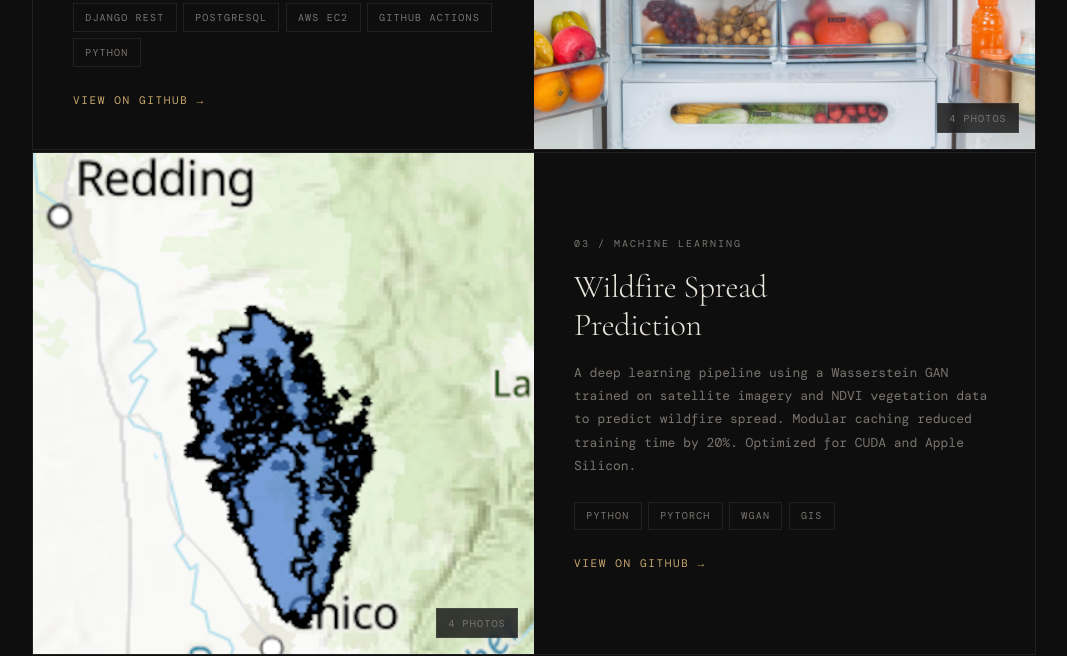
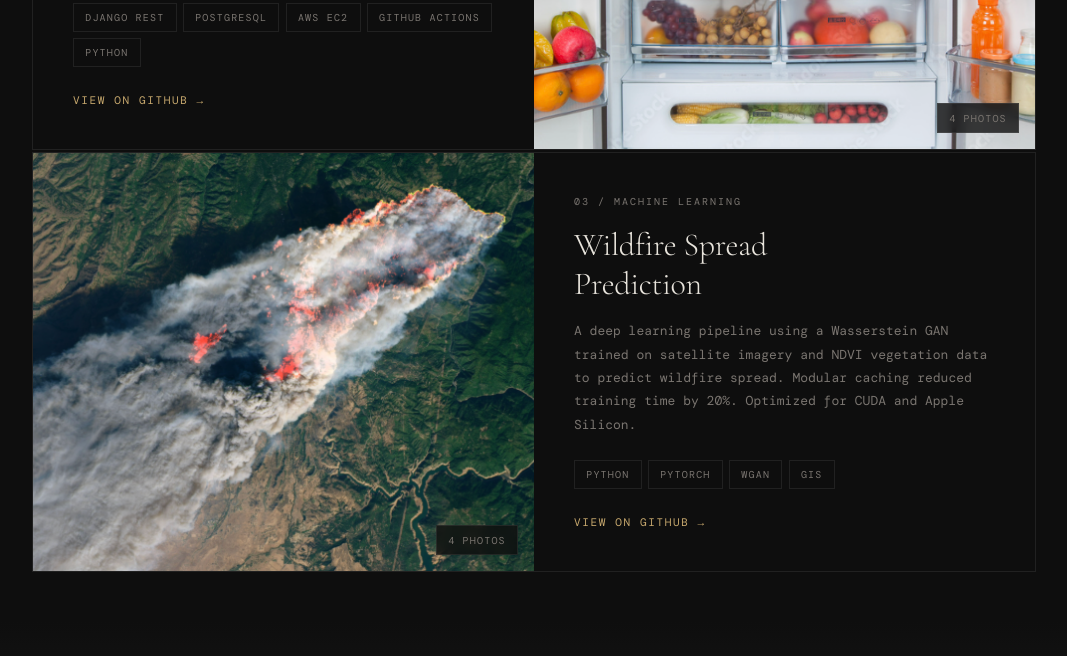
Before and after one commit to uuriah/uuriah.github.io, a plain HTML site: page index.html in a window 1280 px wide. Shown: the part 2670-3326 px from the top of the page, without its empty margins (106-1173 px from the left). Drawn offline with nearby package versions, Linux system fonts and the light colour scheme; a web font is replaced by a local one.

Commit message:
Update wildfire project with new preview image

```diff
--- a/index.html
+++ b/index.html
@@ -885,7 +885,7 @@
     <!-- Project 3: Wildfire -->
     <div class="project-card reveal">
       <div class="project-screenshots" onclick="openLightbox('wildfire')">
-        <img class="project-preview" src="images/gis_cropped.png" alt="GIS fire map" />
+        <img class="project-preview" src="images/wildfire.png" alt="GIS fire map" />
         <div class="view-gallery-hint">View Gallery</div>
         <div class="photo-count-badge">4 photos</div>
       </div>
```
